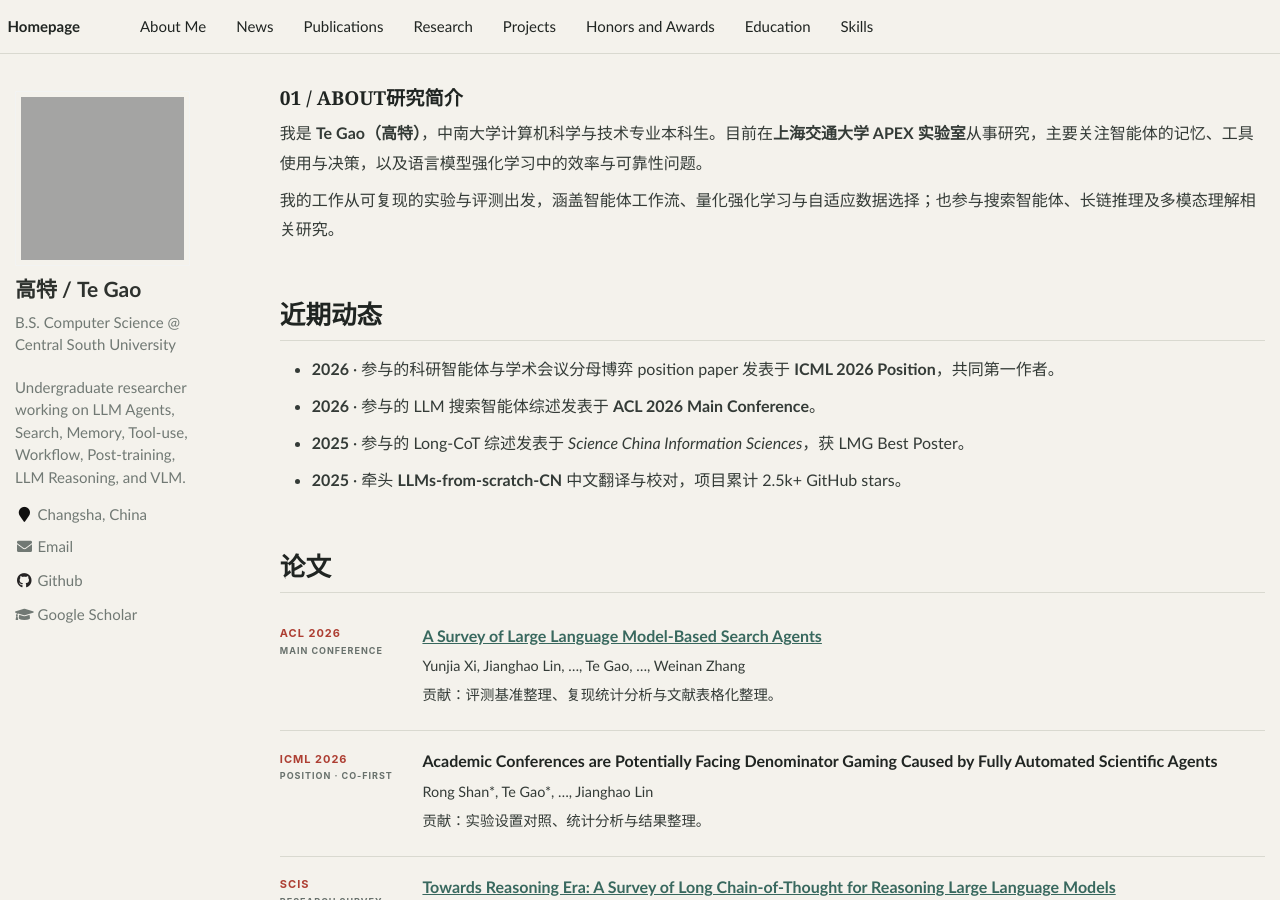
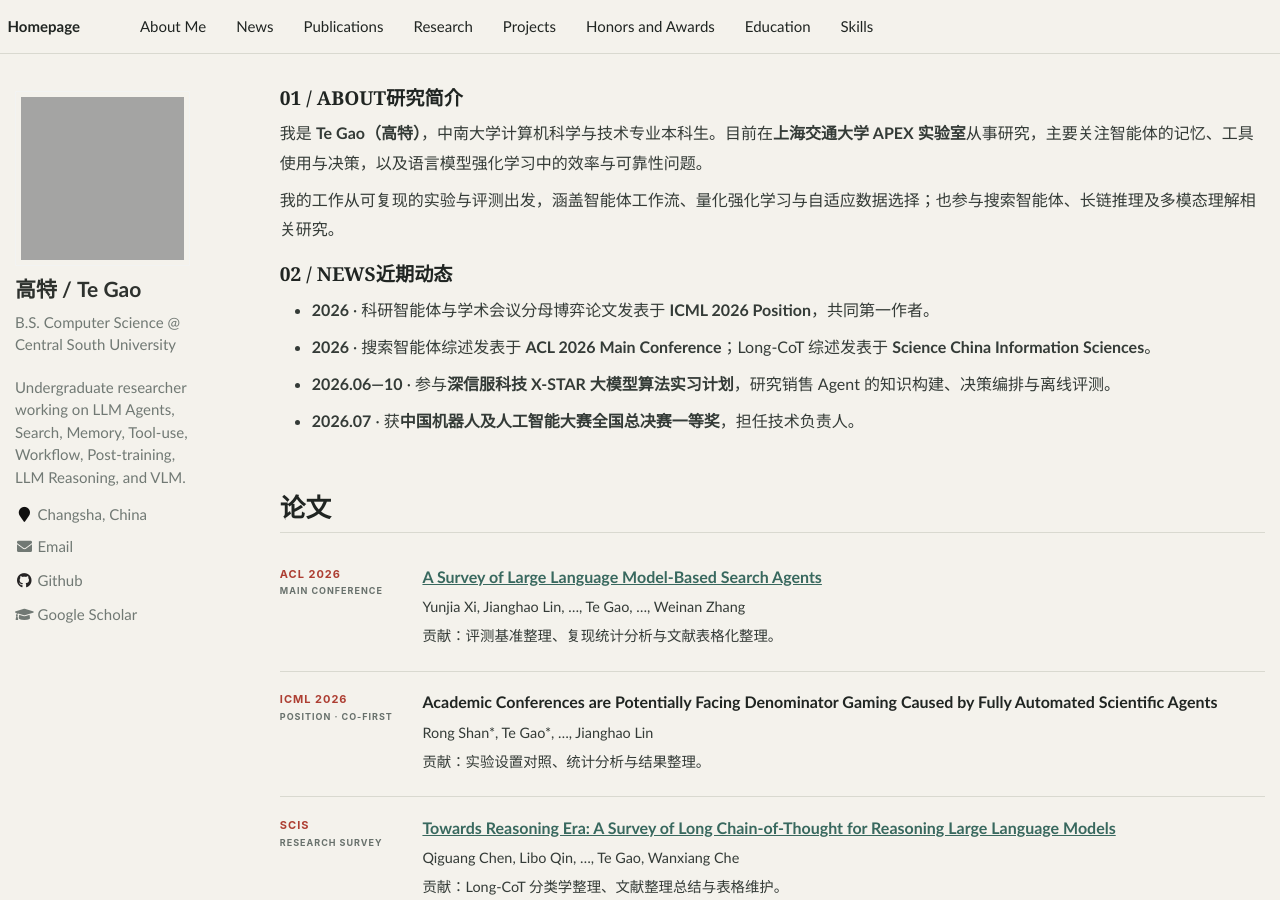
Before and after one commit to GoatCsu/GoatCsu.github.io, a Jekyll site: the page built from _pages/about.md, in a window 1280 px wide and 900 px high, scrolled down 410 px. Built offline with Jekyll 4.4.1, drawn with Linux system fonts in a browser that asks for light colours; grey boxes are pictures that could not be loaded.

Commit message:
Update recent news from current resume

```diff
--- a/_pages/about.md
+++ b/_pages/about.md
@@ -34,12 +34,12 @@ redirect_from:
 
 我的工作从可复现的实验与评测出发，涵盖智能体工作流、量化强化学习与自适应数据选择；也参与搜索智能体、长链推理及多模态理解相关研究。
 
-# 近期动态
+<h2 id="news" class="cv-section-title"><span>02 / NEWS</span>近期动态</h2>
 
-- **2026** · 参与的科研智能体与学术会议分母博弈 position paper 发表于 **ICML 2026 Position**，共同第一作者。
-- **2026** · 参与的 LLM 搜索智能体综述发表于 **ACL 2026 Main Conference**。
-- **2025** · 参与的 Long-CoT 综述发表于 *Science China Information Sciences*，获 LMG Best Poster。
-- **2025** · 牵头 **LLMs-from-scratch-CN** 中文翻译与校对，项目累计 2.5k+ GitHub stars。
+- **2026** · 科研智能体与学术会议分母博弈论文发表于 **ICML 2026 Position**，共同第一作者。
+- **2026** · 搜索智能体综述发表于 **ACL 2026 Main Conference**；Long-CoT 综述发表于 **Science China Information Sciences**。
+- **2026.06—10** · 参与**深信服科技 X-STAR 大模型算法实习计划**，研究销售 Agent 的知识构建、决策编排与离线评测。
+- **2026.07** · 获**中国机器人及人工智能大赛全国总决赛一等奖**，担任技术负责人。
 
 # 论文
 
```
